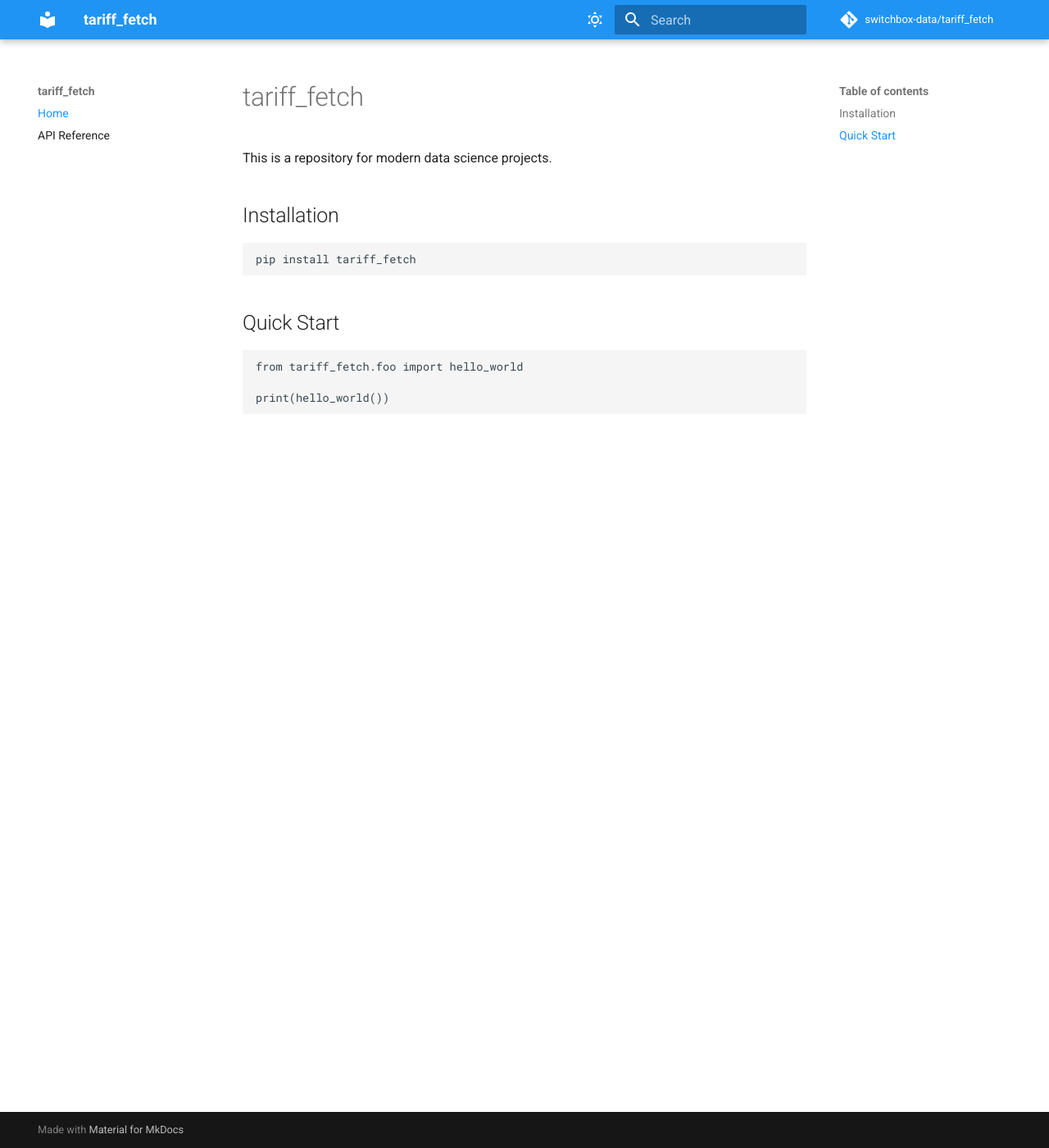
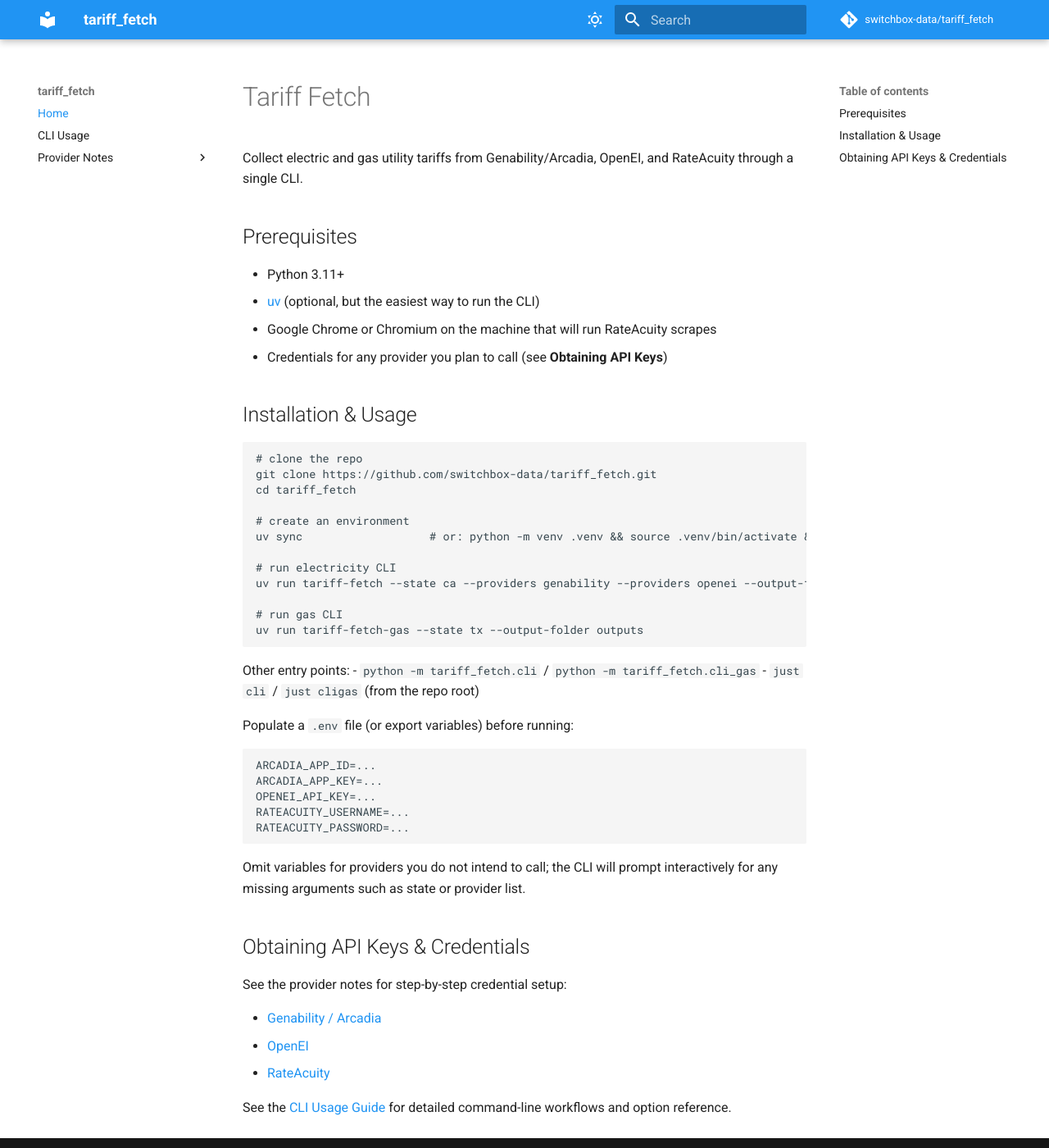
Before and after one commit to switchbox-data/tariff_fetch, an MkDocs documentation site: the page built from docs/index.md, in a window 1280 px wide and 1400 px high. Shown: the whole window at 82% size. Built offline with MkDocs 1.6.1 and Material for MkDocs 9.7.7, drawn with Linux system fonts in a browser that asks for light colours; comment, search, counter and statistics services are not loaded.

Commit message:
update documentation

````diff
--- a/docs/index.md
+++ b/docs/index.md
@@ -1,17 +1,53 @@
-# tariff_fetch
+# Tariff Fetch
 
-This is a repository for modern data science projects.
+Collect electric and gas utility tariffs from Genability/Arcadia, OpenEI, and RateAcuity through a single CLI.
 
-## Installation
+## Prerequisites
+
+- Python 3.11+
+- [uv](https://github.com/astral-sh/uv) (optional, but the easiest way to run the CLI)
+- Google Chrome or Chromium on the machine that will run RateAcuity scrapes
+- Credentials for any provider you plan to call (see **Obtaining API Keys**)
+
+## Installation & Usage
 
 ```bash
-pip install tariff_fetch
+# clone the repo
+git clone https://github.com/switchbox-data/tariff_fetch.git
+cd tariff_fetch
+
+# create an environment
+uv sync                   # or: python -m venv .venv && source .venv/bin/activate && pip install -e .
+
+# run electricity CLI
+uv run tariff-fetch --state ca --providers genability --providers openei --output-folder outputs
+
+# run gas CLI
+uv run tariff-fetch-gas --state tx --output-folder outputs
 ```
 
-## Quick Start
+Other entry points:
+- `python -m tariff_fetch.cli` / `python -m tariff_fetch.cli_gas`
+- `just cli` / `just cligas` (from the repo root)
 
-```python
-from tariff_fetch.foo import hello_world
+Populate a `.env` file (or export variables) before running:
 
-print(hello_world())
+```bash
+ARCADIA_APP_ID=...
+ARCADIA_APP_KEY=...
+OPENEI_API_KEY=...
+RATEACUITY_USERNAME=...
+RATEACUITY_PASSWORD=...
 ```
+
+Omit variables for providers you do not intend to call; the CLI will prompt interactively for any missing arguments such as state or provider list.
+
+## Obtaining API Keys & Credentials
+
+See the provider notes for step-by-step credential setup:
+
+- [Genability / Arcadia](providers/genability.md)
+- [OpenEI](providers/openei.md)
+- [RateAcuity](providers/rateacuity.md)
+
+See the [CLI Usage Guide](cli-usage.md) for detailed command-line workflows and option reference.
--- a/mkdocs.yml
+++ b/mkdocs.yml
@@ -6,7 +6,11 @@ repo_name: switchbox-data/tariff_fetch
 
 nav:
   - Home: index.md
-  - API Reference: modules.md
+  - CLI Usage: cli-usage.md
+  - Provider Notes:
+      - Genability / Arcadia: providers/genability.md
+      - OpenEI: providers/openei.md
+      - RateAcuity: providers/rateacuity.md
 
 theme:
   name: material
````
Also changed, not shown: README.md (+2 -9 lines), docs/cli-usage.md (added, +45 -0 lines), docs/providers/genability.md (added, +16 -0 lines), docs/providers/openei.md (added, +14 -0 lines), docs/providers/rateacuity.md (added, +20 -0 lines).
